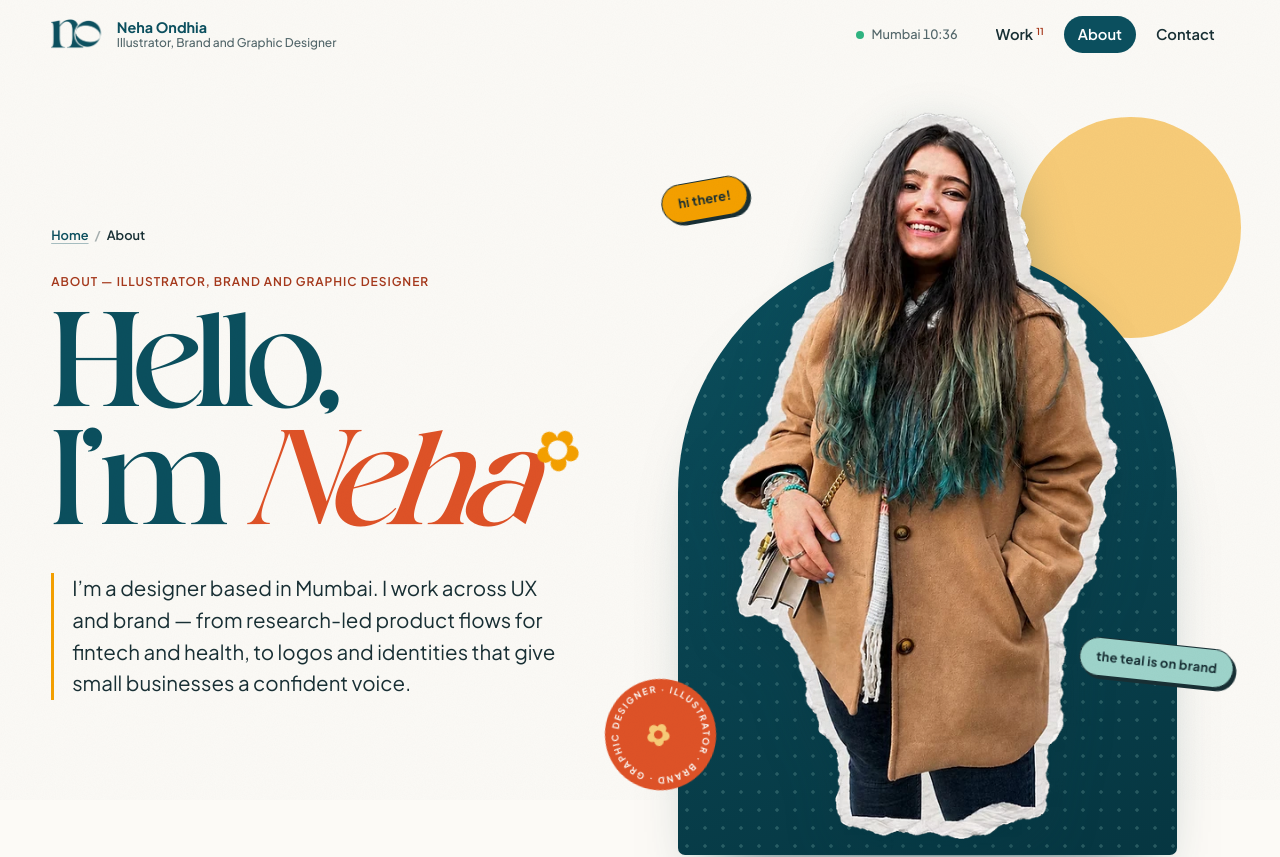
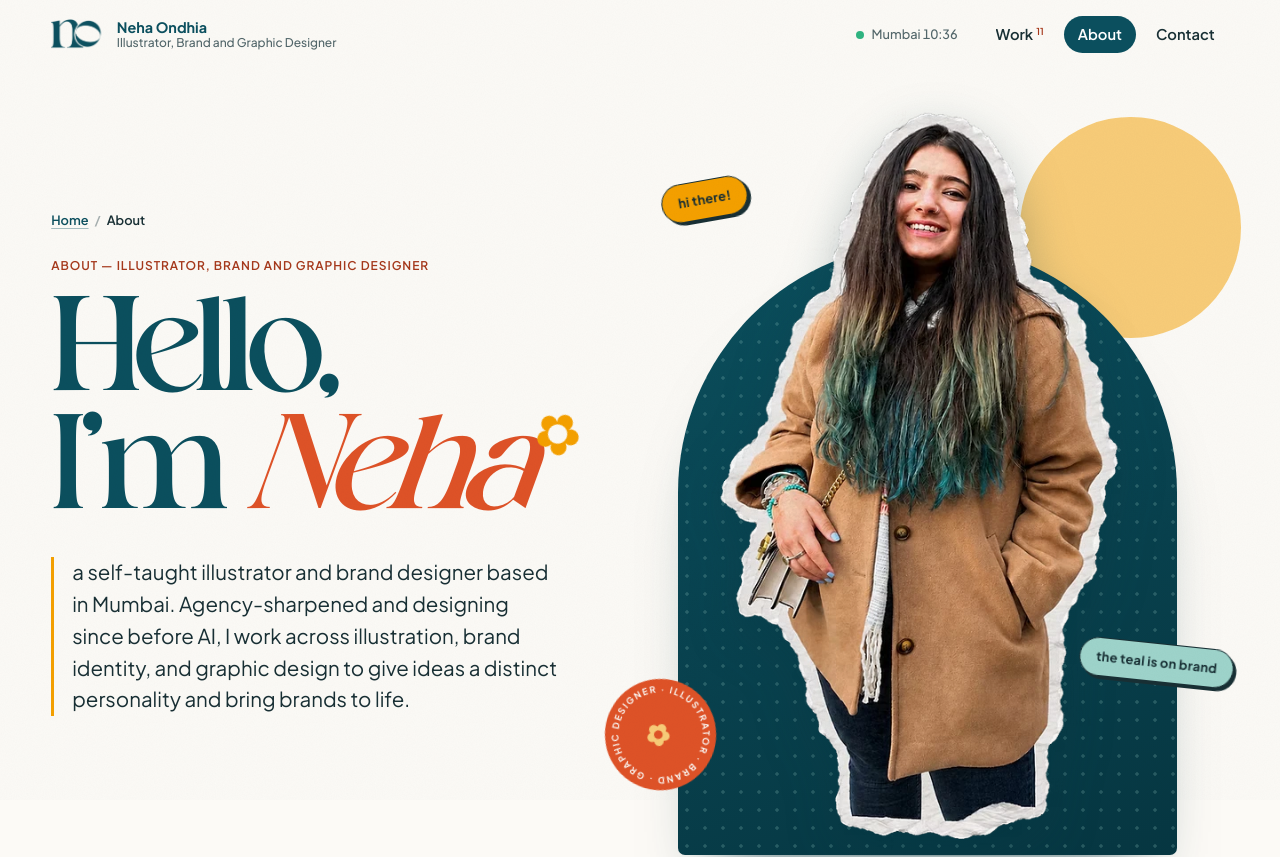
Before and after one commit to KANHA-KC/portfolio-neha, a Next.js app: page /about in a window 1280 px wide. Shown: the top 857 px of the page. Built offline with nearby package versions, Linux system fonts and the light colour scheme; no server answers.

Commit message:
update bio intro in seed content

```diff
--- a/src/content/seed.js
+++ b/src/content/seed.js
@@ -15,7 +15,7 @@ export const profile = {
   manifesto:
     "Design is never just what meets the eye.\n\nBehind every identity you *recognize* or package you *hold* lies a deeper question: how did it make you feel?\n\nBecause while good design looks good, great design *tells a story*. That is why I always start with the humans before working my way down to the pixels.",
   intro:
-    "I’m a designer based in Mumbai. I work across UX and brand — from research-led product flows for fintech and health, to logos and identities that give small businesses a confident voice.",
+    "a self-taught illustrator and brand designer based in Mumbai. Agency-sharpened and designing since before AI, I work across illustration, brand identity, and graphic design to give ideas a distinct personality and bring brands to life.",
   bio: [
     "I started out as an interaction designer, obsessing over the tiny moments between taps. Somewhere along the way I fell for both sides of the craft: the messy, human research — and the quiet precision of a well-drawn logo.",
     "Today I lead projects end to end: framing problems with stakeholders, running research, prototyping, and building the design systems and brand guidelines that keep it all consistent.",
```
